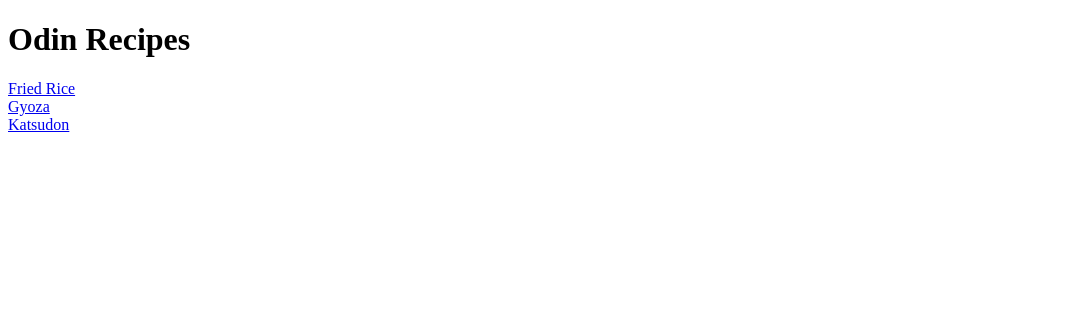
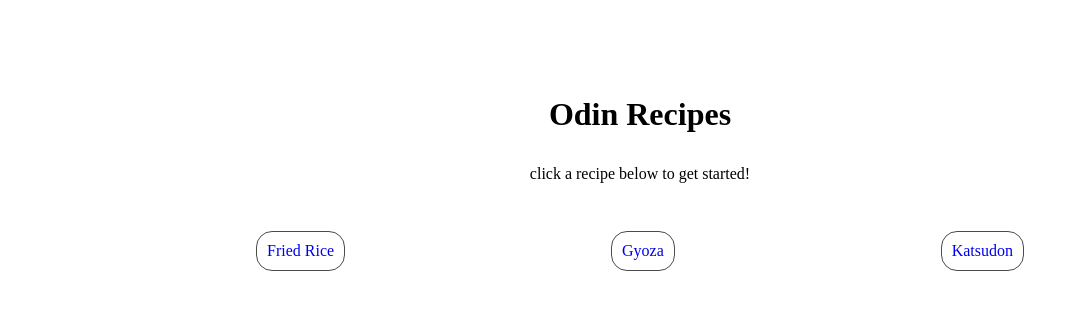
Before and after one commit to dylanjacob76/odin-recipes, a plain HTML site: page index.html in a window 1280 px wide. Shown: the whole page, without its empty margins (0-1079 px from the left). Drawn offline with Linux system fonts and the light colour scheme.

Commit message:
added some basic styling and adjusted some html

```diff
--- a/index.html
+++ b/index.html
@@ -10,16 +10,19 @@
 </head>
 
 <body>
-    <h1>Odin Recipes</h1>
-    <div class="recipe-links">
-        <div class="fried-rice-link">
-            <a href="recipes/fried-rice.html">Fried Rice</a>
-        </div>
-        <div class="gyoza-link">
-            <a href="recipes/gyoza.html">Gyoza</a>
-        </div>
-        <div class="katuson-link">
-            <a href="recipes/katsudon.html">Katsudon</a>
+    <div class="container">
+        <h1 class="recipe-header">Odin Recipes</h1>
+        <p class="recipe-sub-header">click a recipe below to get started!</p>
+        <div class="recipe-links">
+            <div class="fried-rice-link">
+                <a class="links" href="recipes/fried-rice.html">Fried Rice</a>
+            </div>
+            <div class="gyoza-link">
+                <a class="links" href="recipes/gyoza.html">Gyoza</a>
+            </div>
+            <div class="katsudon-link">
+                <a class="links" href="recipes/katsudon.html">Katsudon</a>
+            </div>
         </div>
     </div>
 </body>
--- a/style.css
+++ b/style.css
@@ -0,0 +1,48 @@
+* {
+    margin: 0;
+    padding: 0;
+    box-sizing: border-box;
+    background-color: #fff;
+}
+
+.container {
+    max-width: 768px;
+    margin-right: auto;
+    margin-left: auto;
+}
+
+.recipe-header {
+    text-align: center;
+    margin-top: 4rem;
+    padding: 2rem;
+}
+
+.recipe-sub-header {
+    text-align: center;
+    margin-bottom: 3rem;
+}
+
+.recipe-links {
+    display: flex;
+    flex-direction: row;
+    justify-content: space-between;
+}
+
+.links {
+    text-decoration: none;
+    border: solid 1px rgb(75, 75, 75);
+    border-radius: 1rem;
+    padding: 10px;
+    transition: .3s ease-in-out;
+    display: inline-block;
+}
+
+.links:hover {
+    -webkit-transform: scale(1.1);
+    transform: scale(1.1);
+}
+
+img {
+    height: auto;
+    max-width: 500px;
+}
```
Also changed, not shown: recipes/fried-rice.html (+26 -7 lines), recipes/gyoza.html (+35 -11 lines), recipes/katsudon.html (+35 -9 lines).
